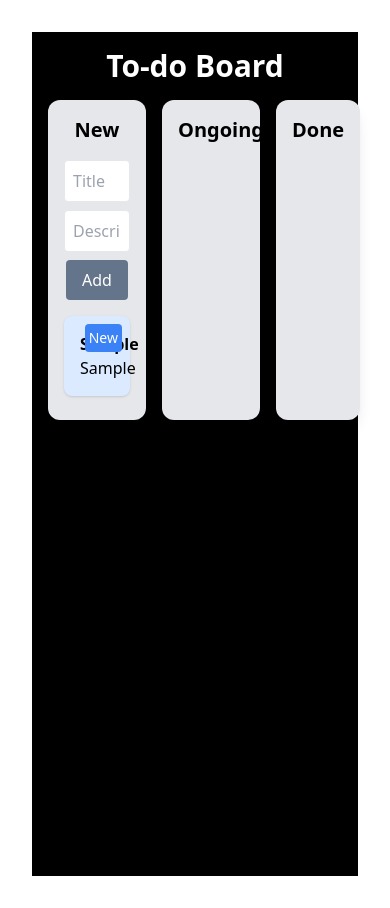
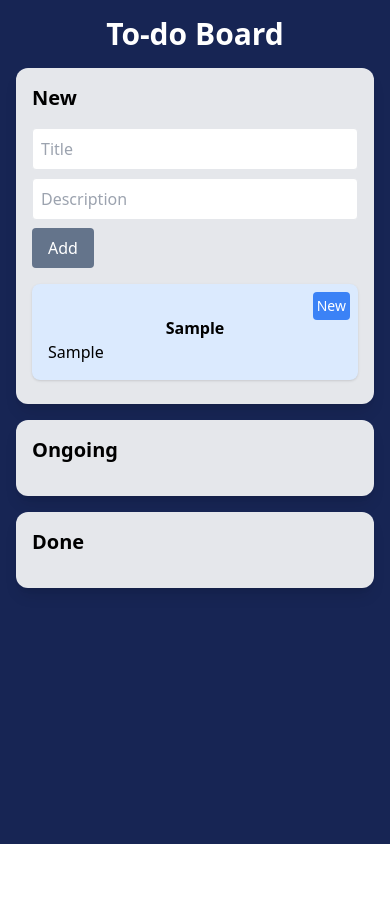
Before and after one commit to zituhossain/toDoBoard, a React (Vite) app: page / in a window 390 px wide. Both pictures are taken after typing "Sample", "Sample" into the empty fields and a click on the button "Add". After the commit the page ends 844 px from the top, so only its background shows below. Built offline with nearby package versions, Linux system fonts and the light colour scheme.

Commit message:
responsive & implement checkDate

```diff
--- a/src/components/Column.jsx
+++ b/src/components/Column.jsx
@@ -15,7 +15,7 @@ const Column = ({ title, items, onAdd, onMove, onSetDueDate }) => {
   };
 
   return (
-    <div className="w-1/3 bg-gray-200 p-4 rounded-xl shadow-lg">
+    <div className="w-full md:w-1/3 bg-gray-200 p-4 rounded-xl shadow-lg">
       <h2 className="text-xl font-bold mb-4">{title}</h2>
       {title === "New" && (
         <div className="mb-4">
--- a/src/components/Todo.jsx
+++ b/src/components/Todo.jsx
@@ -35,12 +35,12 @@ const Todo = () => {
   }, [items]);
 
   return (
-    <div className="min-h-screen min-w[400px] bg-black p-4">
+    <div className="min-h-screen min-w[400px] bg-blue-950 p-4">
       <h1 className="text-3xl font-bold text-center text-white mb-4">
         To-do Board
       </h1>
 
-      <div className="flex justify-between gap-4">
+      <div className="flex flex-col md:flex-row justify-between gap-4">
         <Column
           title="New"
           items={filterItemsByStatus("New")}
--- a/src/components/TodoItem.jsx
+++ b/src/components/TodoItem.jsx
@@ -31,6 +31,7 @@ const TodoItem = ({ item, onMove, onSetDueDate }) => {
   };
 
   useEffect(() => {
+    const checkOverdue = () => {
       if (
         item.status === "Ongoing" &&
         dueDate &&
@@ -40,6 +41,14 @@ const TodoItem = ({ item, onMove, onSetDueDate }) => {
       } else {
         setIsOverdue(false);
       }
+    };
+
+    checkOverdue();
+
+    const interval = setInterval(() => {
+      checkOverdue();
+    }, 1000);
+    return () => clearInterval(interval);
   }, [dueDate, item]);
 
   const getStatusLabelColor = (status) => {
@@ -75,17 +84,17 @@ const TodoItem = ({ item, onMove, onSetDueDate }) => {
       </div>
 
       {isOverdue && (
-        <div className="absolute top-2 left-2 px-2 py-1 bg-red-500 text-white rounded">
+        <div className="absolute top-2 left-2 px-2 py-1 bg-red-500 text-white rounded text-sm">
           Overdue
         </div>
       )}
 
-      <h4 className="font-bold">{item.title}</h4>
+      <h4 className="font-bold text-center mt-4">{item.title}</h4>
       <p>{item.description}</p>
 
       {item.status === "Ongoing" && (
         <div className="mt-2">
-          <p>Due Date:</p>
+          <p className="font-semibold">Due Date:</p>
           <Datetime value={dueDate} onChange={handleDateChange} />
         </div>
       )}
--- a/src/index.css
+++ b/src/index.css
@@ -3,9 +3,8 @@
 @tailwind utilities;
 
 #root {
-  max-width: 1280px;
+  max-width: 1440px;
   min-height: 100vh;
   margin: 0 auto;
-  padding: 2rem;
-  text-align: center;
+  /* padding: 2rem; */
 }
```
Lines whose indentation alone changed are shown as unchanged.
